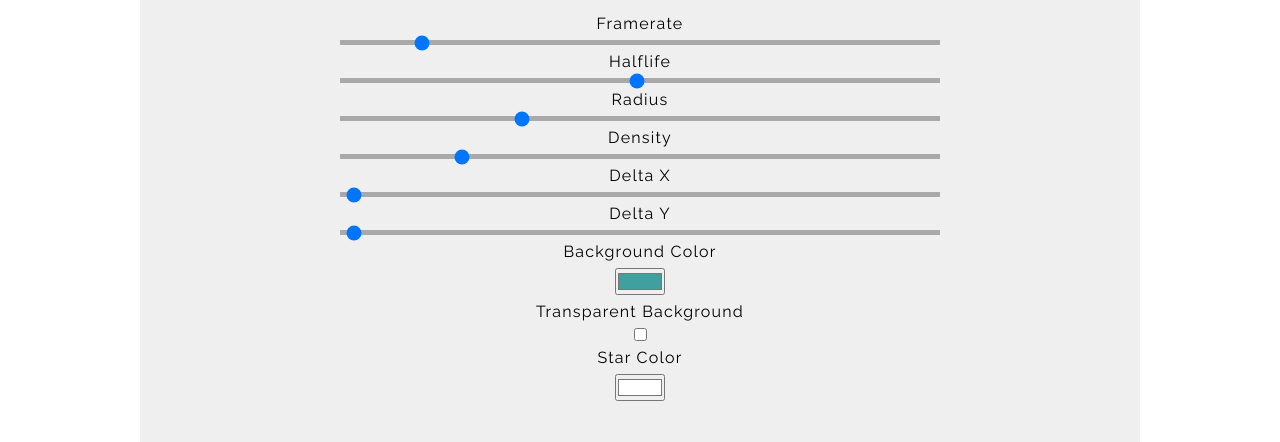
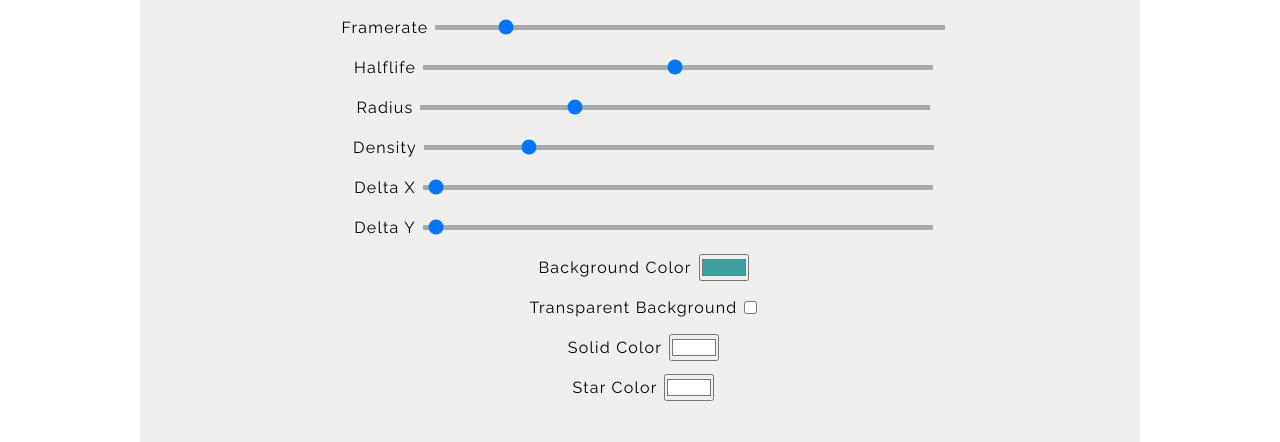
Before and after one commit to BtheGit/bokehfy, a website built with webpack: page docs/index.html in a window 1280 px wide. Shown: the part 358-800 px from the top of the page. Built offline with nearby package versions, Linux system fonts and the light colour scheme.

Commit message:
Demo update

```diff
--- a/docs/index.css
+++ b/docs/index.css
@@ -71,11 +71,25 @@ html, body {
   justify-content: center;
   align-items: center;
   margin-top: 10px;
+  flex-wrap: wrap;
+}
+
+.tool {
+  width: 85%;
+  height: 40px;
+  display: flex;
+  justify-content: center;
+  align-items: center;
+  flex-wrap: wrap;
 }
 
 label {
   margin: 7px;
   letter-spacing: 1.2px;
+}
+
+input {
+  display: block;
 }
 
 input[type=range] {
--- a/docs/index.html
+++ b/docs/index.html
@@ -15,27 +15,49 @@
       <div id="canvas"></div>
     </div>
     <div class="tools">
+      <div class="tool">
         <label for="framerate">Framerate</label>
         <input type="range" id="in-framerate" min="1" max="150" value="20" name="framerate">
+      </div>
+      <div class="tool">
         <label for="halflife">Halflife</label>
         <input type="range" id="in-halflife" min="1" max="1500" value="742" name="halflife">
+      </div>
+      <div class="tool">
         <label for="radius">Radius</label>
         <input type="range" id="in-radius" min="1" max="300" value="90" name="radius">
+      </div>
+      <div class="tool">
         <label for="density">Density</label>
         <input type="range" id="in-density" min="1" max="200" value="40" name="density">
+      </div>
+      <div class="tool">
         <label for="dx">Delta X</label>
         <input type="range" id="in-dx" min="0" max="200" value="2" name="dx">
+      </div>
+      <div class="tool">
         <label for="dy">Delta Y</label>
         <input type="range" id="in-dy" min="0" max="200" value="2" name="dy">
+      </div>
+      <div class="tool">
         <label for="background">Background Color</label>
         <input type="color" id="in-background" name="background" value="#409F9F">
+      </div>
+      <div class="tool">
         <label for="transparent">Transparent Background</label>
         <input type="checkbox" id="in-transparent" name="transparent">
-      <label for="color">Star Color</label>
+      </div>
+      <div class="tool">
+        <label for="color">Solid Color</label>
         <input type="color" id="in-color" name="color" value="#FFFFFF">
       </div>
+      <div class="tool">
+        <label for="color">Star Color</label>
+        <input type="color" id="in-star" name="color" value="#FFFFFF">
       </div>
-  <script src="https://cdn.jsdelivr.net/npm/bokehfy@0.1.9/lib/bokehfy.min.js"></script>
+    </div>
+  </div>
+  <script src="../lib/bokehfy.min.js"></script>
   <script src="index.js"></script>
 </body>
 </html>
```
Also changed, not shown: docs/index.js (+12 -6 lines), test.html (+1 -1 lines). Lines whose indentation alone changed are shown as unchanged.
